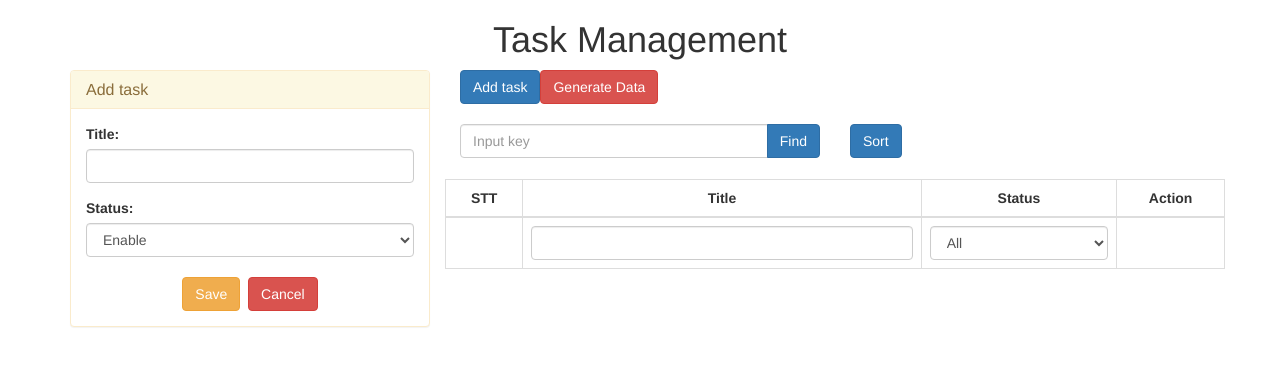
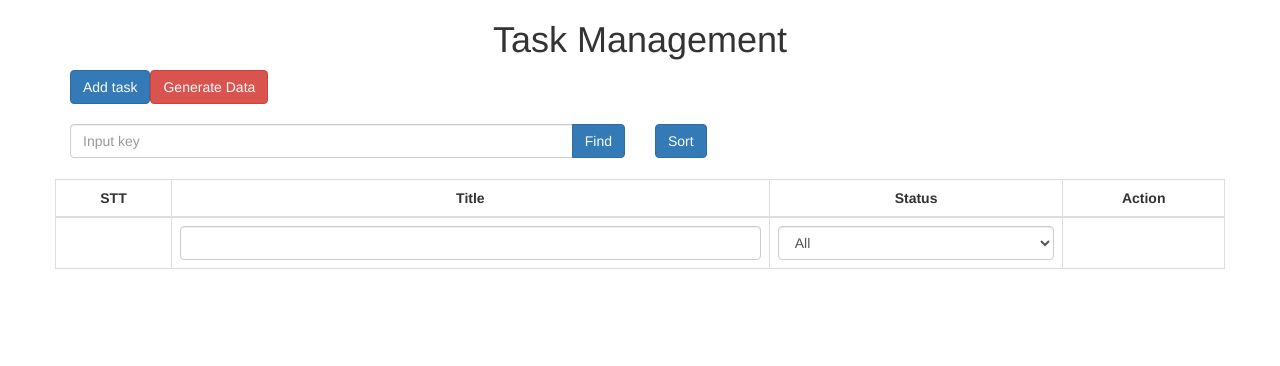
Before and after one commit to Cress1004/task-management, a React (Create React App) app: page / in a window 1280 px wide. Shown: the top 366 px of the page. Built offline with nearby package versions, Linux system fonts and the light colour scheme.

Commit message:
open and close form

```diff
--- a/src/App.js
+++ b/src/App.js
@@ -9,6 +9,7 @@ class App extends Component {
     super(props);
     this.state = {
       tasks: [],
+      isDisplayForm: false,
     }
   }
 
@@ -55,8 +56,21 @@ class App extends Component {
       + '-' + this.s4() + '-' + this.s4() + '-' + this.s4() + '-' + this.s4();
   }
 
+  onToggleForm = () => {
+    this.setState({
+      isDisplayForm : !this.state.isDisplayForm
+    })
+  }
+
+  onCloseForm = () => {
+    this.setState({
+      isDisplayForm : false
+    })
+  }
+
   render() {
-    var { tasks } = this.state;
+    var { tasks, isDisplayForm } = this.state;
+    var elmTaskForm = isDisplayForm ? <TaskForm onCloseForm={this.onCloseForm}/> : '';
     return (
       <div className="container">
         <div className="text-center">
@@ -64,12 +78,17 @@ class App extends Component {
         </div>
 
         <div className="row">
-          <div className="col-xs-4 col-sm-4 col-md-4 col-lg-4">
-            <TaskForm />
+          <div className={isDisplayForm ?
+            "col-xs-4 col-sm-4 col-md-4 col-lg-4" : ''}>
+            {elmTaskForm}
           </div>
 
-          <div className="col-xs-8 col-sm-8 col-md-8 col-lg-8">
-            <button type="button" className="btn btn-primary">
+          <div className={isDisplayForm ?
+            "col-xs-8 col-sm-8 col-md-8 col-lg-8" : "col-xs-12 col-sm-12 col-md-12 col-lg-12"}>
+            <button
+            type="button"
+            className="btn btn-primary"
+            onClick={this.onToggleForm}>
               <span className="fa fa-plus mr-5"></span>Add task
             </button>
             <button
@@ -81,7 +100,7 @@ class App extends Component {
             <br /><br />
             <Control />
             <br />
-            <TaskList tasks = { tasks }/>
+            <TaskList tasks={tasks} />
           </div>
         </div>
       </div >
--- a/src/components/TaskForm.js
+++ b/src/components/TaskForm.js
@@ -1,12 +1,13 @@
 import React, { Component } from 'react';
 
 class TaskForm extends Component {
+    onCloseForm = () => {
+        this.props.onCloseForm();
+    }
     render() {
         return (<div className="panel panel-warning">
             <div className="panel-heading">
-                <h3 className="panel-title">Add task
-                    <span className="fa fa-times-circle text-right"></span>
-                </h3>
+                <h3 className="panel-title">Add task</h3>
             </div>
             <div className="panel-body">
 
@@ -28,8 +29,13 @@ class TaskForm extends Component {
                     </select><br />
 
                     <div className="text-center">
-                    <button type="submit" className="btn btn-warning">Save</button> &nbsp;
-                    <button type="button" className="btn btn-danger">Cancel</button>
+                        <button type="submit" className="btn btn-warning">Save</button> &nbsp;
+                    <button type="button" className="btn btn-danger">Cancel</button> &nbsp;
+                    <button
+                            type="button"
+                            className="btn btn-success"
+                            onClick={this.onCloseForm}
+                        >Close</button>
                     </div>
 
 
```
